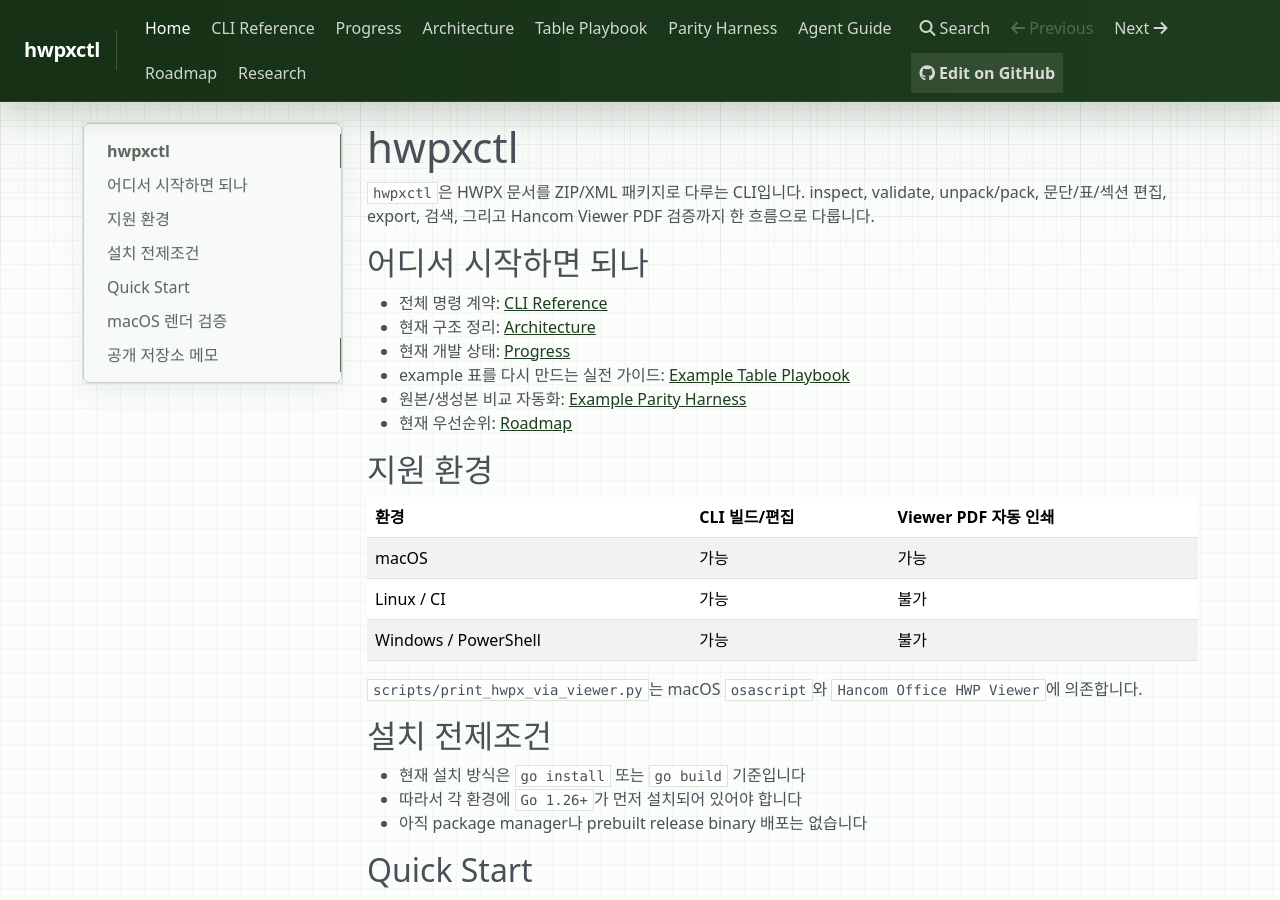
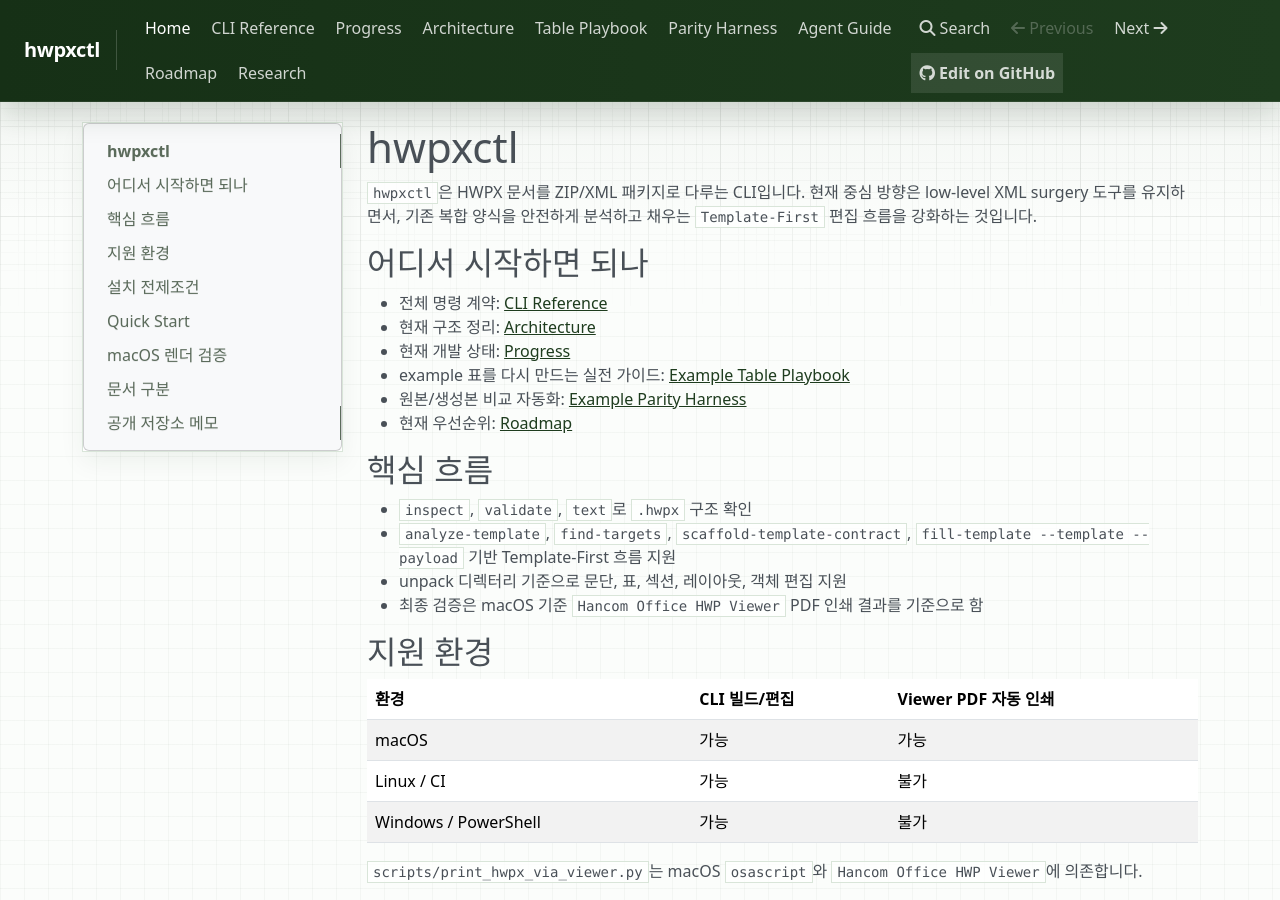
Before and after one commit to zarathucorp/project-hwpx-cli, an MkDocs documentation site: the page built from docs/index.md, in a window 1280 px wide and 900 px high. Built offline with MkDocs 1.6.1, drawn with Linux system fonts in a browser that asks for light colours; nearby versions of some CDN libraries; some of the changed text lies outside the part shown.

Commit message:
docs: align readme and docs home with template-first flow

````diff
--- a/docs/index.md
+++ b/docs/index.md
@@ -1,6 +1,6 @@
 # hwpxctl
 
-`hwpxctl`은 HWPX 문서를 ZIP/XML 패키지로 다루는 CLI입니다. inspect, validate, unpack/pack, 문단/표/섹션 편집, export, 검색, 그리고 Hancom Viewer PDF 검증까지 한 흐름으로 다룹니다.
+`hwpxctl`은 HWPX 문서를 ZIP/XML 패키지로 다루는 CLI입니다. 현재 중심 방향은 low-level XML surgery 도구를 유지하면서, 기존 복합 양식을 안전하게 분석하고 채우는 `Template-First` 편집 흐름을 강화하는 것입니다.
 
 ## 어디서 시작하면 되나
 
@@ -10,6 +10,13 @@
 - example 표를 다시 만드는 실전 가이드: [Example Table Playbook](./example-table-playbook.md)
 - 원본/생성본 비교 자동화: [Example Parity Harness](./example-parity-harness.md)
 - 현재 우선순위: [Roadmap](./roadmap.md)
+
+## 핵심 흐름
+
+- `inspect`, `validate`, `text`로 `.hwpx` 구조 확인
+- `analyze-template`, `find-targets`, `scaffold-template-contract`, `fill-template --template --payload` 기반 Template-First 흐름 지원
+- unpack 디렉터리 기준으로 문단, 표, 섹션, 레이아웃, 객체 편집 지원
+- 최종 검증은 macOS 기준 `Hancom Office HWP Viewer` PDF 인쇄 결과를 기준으로 함
 
 ## 지원 환경
 
@@ -114,6 +121,12 @@
 python ./scripts/print_hwpx_via_viewer.py ./output/sample-edited.hwpx
 ```
 
+## 문서 구분
+
+- 방향과 구조: [Architecture](./architecture.md)
+- 단계 계획: [Roadmap](./roadmap.md)
+- 현재 진행 상태: [Progress](./progress.md)
+
 ## 공개 저장소 메모
 
 - 원본 `example/*.hwpx`는 공개 저장소에 포함하지 않는 것을 기본값으로 합니다
````
Also changed, not shown: README.en.md (+18 -5 lines), README.md (+18 -5 lines).
